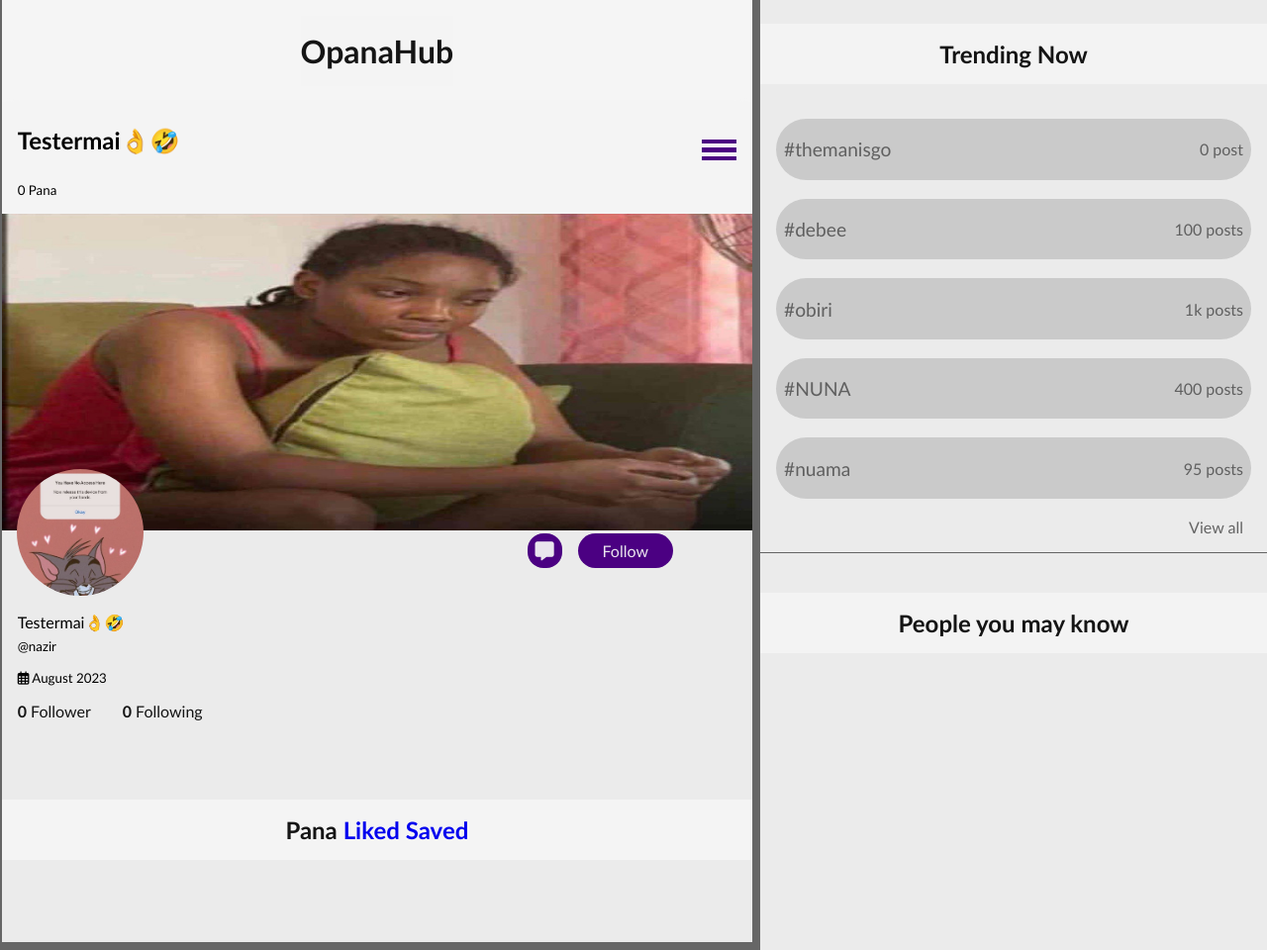
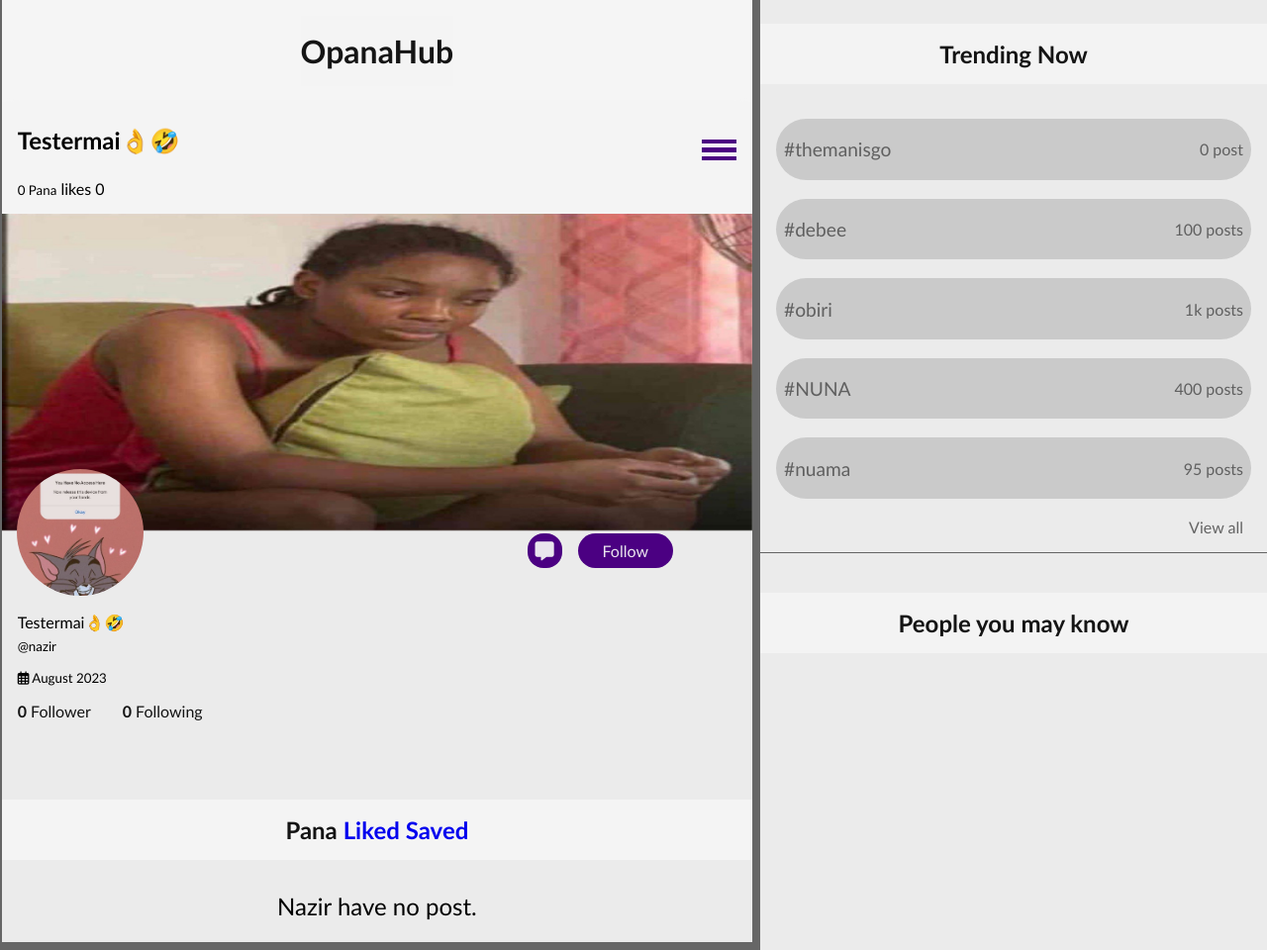
Before and after one commit to GhGuda/opanahub, a Django app: a page that uses template/profile.html in a window 1280 px wide. Shown: the whole page at 99% size. Run offline with Django 4.2, Linux system fonts and the light colour scheme; a user stored in the database is signed in; data comes from the database, SQL or seed files in the repository; both versions use the stored data as it was after the commit; tables that the repository leaves empty hold one stand-in row (values such as "Sample post").

Commit message:
new feature

```diff
--- a/opanahub/views.py
+++ b/opanahub/views.py
@@ -243,8 +243,7 @@ def onlyFollowing(request):
 def profile(request, user):
     user_obj = User.objects.get(username=user)
     profile =  Profile.objects.get(user=user_obj)
-    post = Posts.objects.filter(profile=profile)
-    likes = Like_post.objects.filter(user=profile)
+    postt = Posts.objects.filter(profile=profile)
     user_obj = Profile.objects.get(user=request.user)
     logged_in_user = request.user
 
@@ -259,26 +258,21 @@ def profile(request, user):
     profile_visited_followers = len(Follow.objects.filter(user=profile))
     profile_visited_following = len(Follow.objects.filter(following=profile))
 
+    total_likes = 0
 
-    # if logged_in_user.is_authenticated and logged_in_user.profile == profile:
-    #     prof_sug = list(Profile.objects.exclude(user=user_pro))
-    # else:
-    #     prof_sug = list(Profile.objects.exclude(user=user_obj.user))
-
-    # random.shuffle(prof_sug)
-
-    # suggested_profile = prof_sug[:4]
+    for post in postt:
+        total_likes += post.likes
 
     context ={
         "profile": profile,
         "user_obj": user_obj,
-        "post": post,
+        "post": postt,
         "switch": switch,
         "profile_visited_followers": profile_visited_followers,
         "profile_visited_following": profile_visited_following,
         # "suggested_profile": suggested_profile,
         # "post_comments": post_comments,
-        # "likes": likes,  # Add the list of post_ids to the context
+        "likes": total_likes,
     }
 
     return render(request, "profile.html", context)
--- a/template/profile.html
+++ b/template/profile.html
@@ -97,6 +97,7 @@
                         {% else %}
                             <small>{{post.count}} Panas</small>
                         {% endif %}
+                        likes {{likes}}
                     </div>
                 <!-- </form> -->
                 <div class="lis">
@@ -177,14 +178,18 @@
 
            <div class="formm">
                 <div class="backimg">
+                    <a href="{{profile.back_img.url}}">
                         <img class="back" src="{{profile.back_img.url}}" alt="">
+                    </a>
                     <!-- <div class="imgg">
                         <input class="input" type="file" name="" id="">
                         <img src="/kindpng_7945427.png" alt="">
                     </div> -->
 
                     <div class="profileimg">
+                        <a href="{{profile.profile_img.url}}">
                             <img class="prof" src="{{profile.profile_img.url}}" alt="">
+                        </a>
                         <!-- <div class="imggg">
                             <input class="input" type="file" name="" id="">
                             <img src="/kindpng_7945427.png" alt="">
@@ -260,6 +265,9 @@
                 <a href="{% url 'userliked' profile.user %}">Liked</a>
                 <a href="{% url 'savedpost' profile.user %}">Saved</a>
             </div>
+
+            {% if post %}
+
                 {% for posts in post reversed %}
                 <div class="cards">
                     <div class="account">
@@ -324,7 +332,7 @@
                         </a>
                         {% endif %}
 
-                    {% if posts.profile.user == profile.user %}
+                        {% if posts.profile.user == request.user %}
                         <a href="{% url 'delthiss' posts.post_id profile.user %}" class="like">
                             <i class="fa fa-trash"></i>
                         </a>
@@ -345,6 +353,9 @@
 
                 </div>
                 {% endfor %}
+            {% else %}
+                <p style="text-align: center; margin-top:2rem; font-size:1.5rem;">{{profile.user|capfirst}} have no post.</p>
+            {% endif %}
         </div>
         </div>
 
```
Also changed, not shown: template/liked.html (+12 -4 lines), template/saved.html (+12 -4 lines), db.sqlite3. Lines whose indentation alone changed are shown as unchanged.
